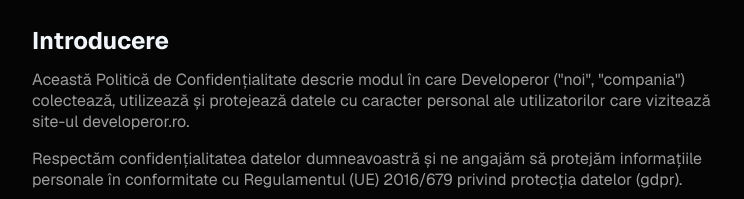
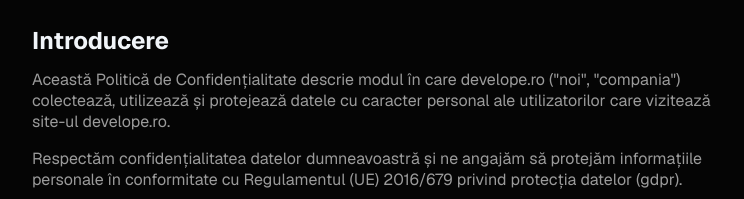
Before and after one commit to paul963/developero-v2, a React (Vite) app: page /politica-confidentialitate in a window 1280 px wide. Shown: the part 174-373 px from the top of the page, without its empty margins (264-1008 px from the left). Built offline with nearby package versions, Linux system fonts and the light colour scheme.

Commit message:
Modificari

```diff
--- a/src/pages/PrivacyPolicy.jsx
+++ b/src/pages/PrivacyPolicy.jsx
@@ -7,8 +7,8 @@ const PrivacyPolicy = () => {
         <h1>Politica de Confidențialitate</h1>
         <h3>Introducere</h3>
         <p>
-          Această Politică de Confidențialitate descrie modul în care Developeror ("noi", "compania") colectează, utilizează și protejează datele cu caracter personal ale utilizatorilor care vizitează
-          site-ul developeror.ro.
+          Această Politică de Confidențialitate descrie modul în care develope.ro ("noi", "compania") colectează, utilizează și protejează datele cu caracter personal ale utilizatorilor care vizitează
+          site-ul develope.ro.
         </p>
         <p>Respectăm confidențialitatea datelor dumneavoastră și ne angajăm să protejăm informațiile personale în conformitate cu Regulamentul (UE) 2016/679 privind protecția datelor (gdpr).</p>
         <p>Prin utilizarea acestui site, sunteți de acord cu practicile descrise în această politică.</p>
```
